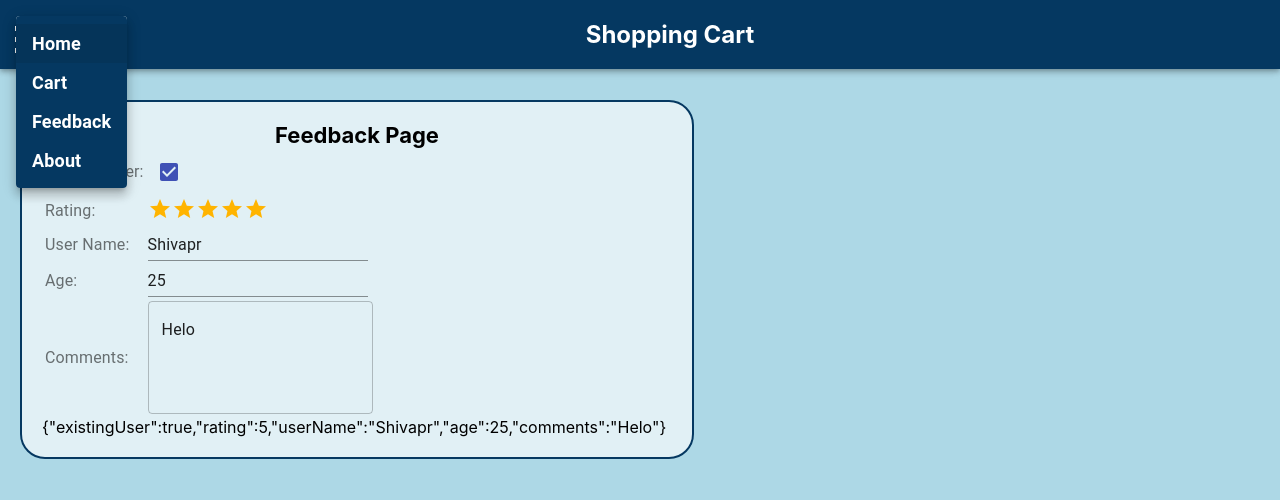
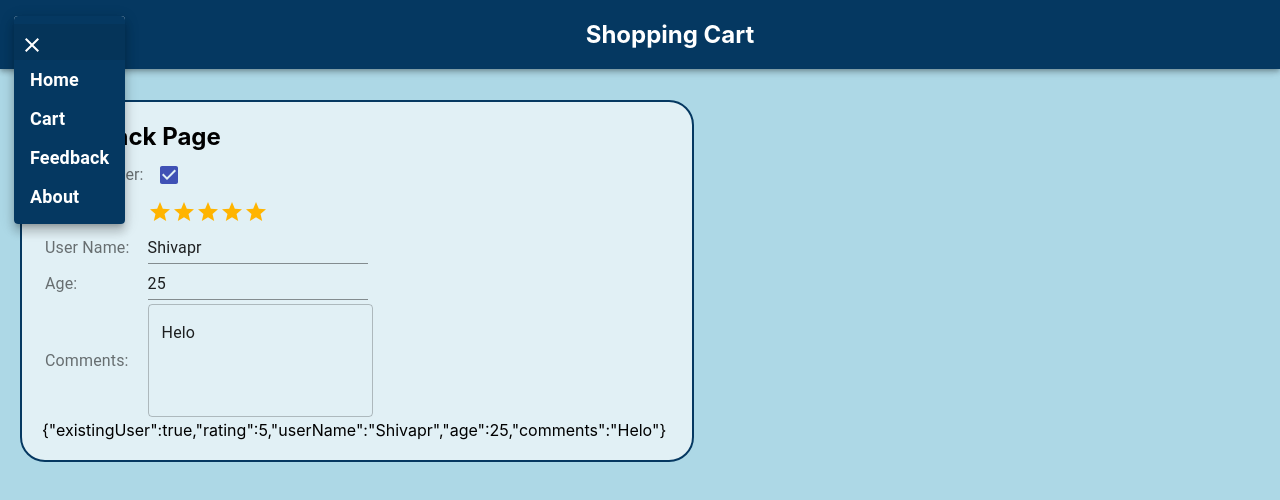
Before and after one commit to Shivapr1974/ReactShoppingcart, a React (Create React App) app: page /feedback in a window 1280 px wide. Both pictures are taken after a click on the element 37 px from the left and 39 px from the top of the page. Shown: the top 500 px of the page. Built offline with nearby package versions, Linux system fonts and the light colour scheme.

Commit message:
Menu Changes

```diff
--- a/package.json
+++ b/package.json
@@ -4,6 +4,7 @@
   "private": true,
   "dependencies": {
     "@material-ui/core": "^4.8.3",
+    "@material-ui/icons": "^4.5.1",
     "@material-ui/lab": "^4.0.0-alpha.39",
     "@testing-library/jest-dom": "^4.2.4",
     "@testing-library/react": "^9.4.0",
--- a/src/App.css
+++ b/src/App.css
@@ -52,6 +52,18 @@ body{
   background-color:#053861 !important;
 }
 
+.MuiMenu-paper {
+  min-width: 20%;
+  margin-left: -2px;
+  background-color: #053861;
+}
+.MuiSvgIcon-colorAction {
+  color: white !important;
+  font-size: 2.0rem;
+  margin-left: -10px;
+  margin-bottom: -10px;
+  font-weight: bold;
+}
 .ham {
   width: 45px;
   height: 5px;
@@ -81,7 +93,7 @@ body{
 
 .subtitle{
   width: 100%;
-  text-align: center;
-  font-size: 22px;
+  /* text-align: center; */
+  font-size: 24px;
   font-weight: bold;
 }
--- a/src/MenuNav.js
+++ b/src/MenuNav.js
@@ -3,6 +3,7 @@ import Button from '@material-ui/core/Button';
 import Menu from '@material-ui/core/Menu';
 import MenuItem from '@material-ui/core/MenuItem';
 import {Link} from 'react-router-dom';
+import CloseIcon from '@material-ui/icons/Close';
 export default function MenuNav() {
   const [anchorEl, setAnchorEl] = React.useState(null);
 
@@ -42,6 +43,10 @@ export default function MenuNav() {
         open={Boolean(anchorEl)}
         onClose={handleClose}
       >
+
+        <MenuItem onClick={handleClose}>
+          <div> <CloseIcon color="action"></CloseIcon></div>
+        </MenuItem>
         <MenuItem onClick={handleClose}>
             <Link style={navStyle} to='/shop'>
                 <li>Home</li>
```
